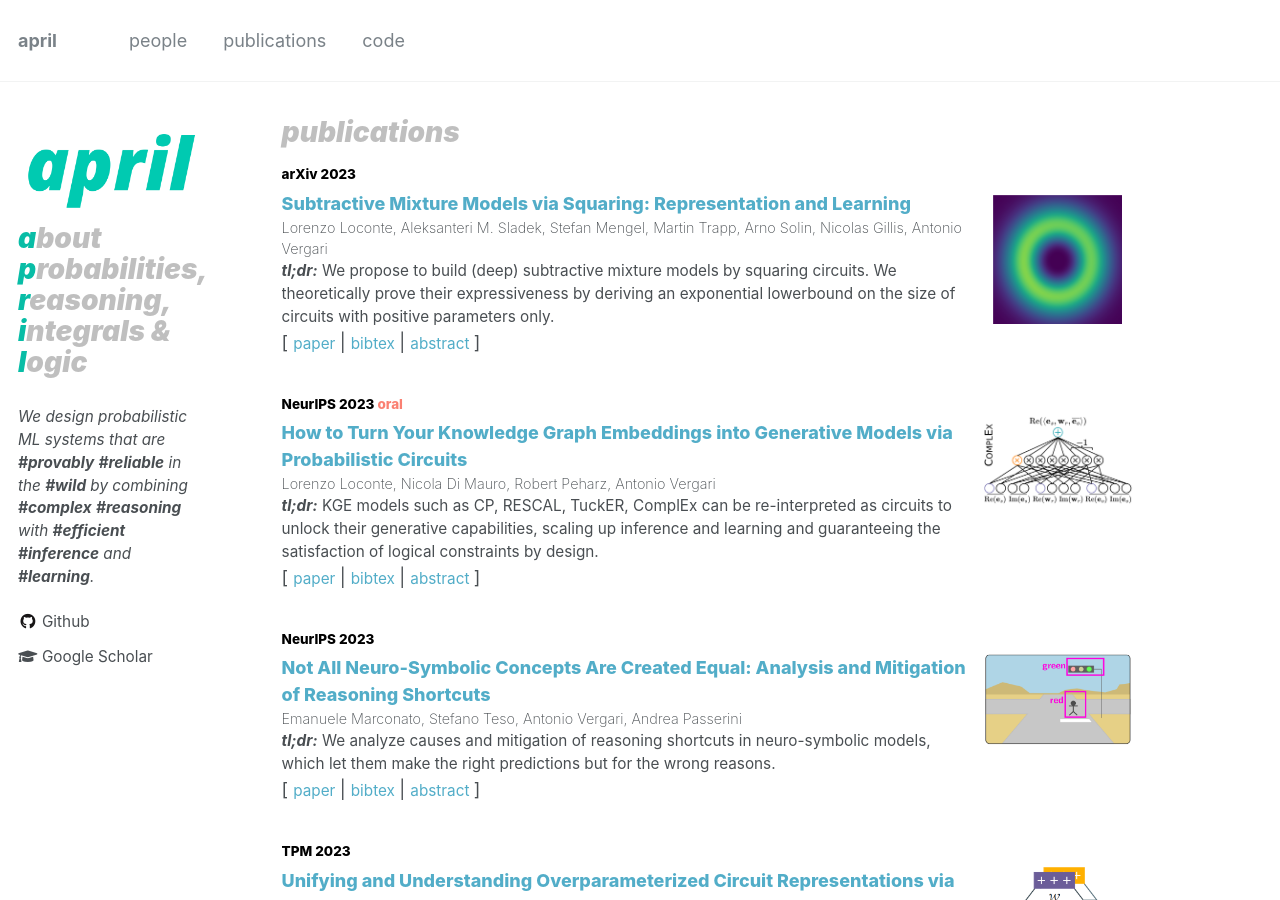
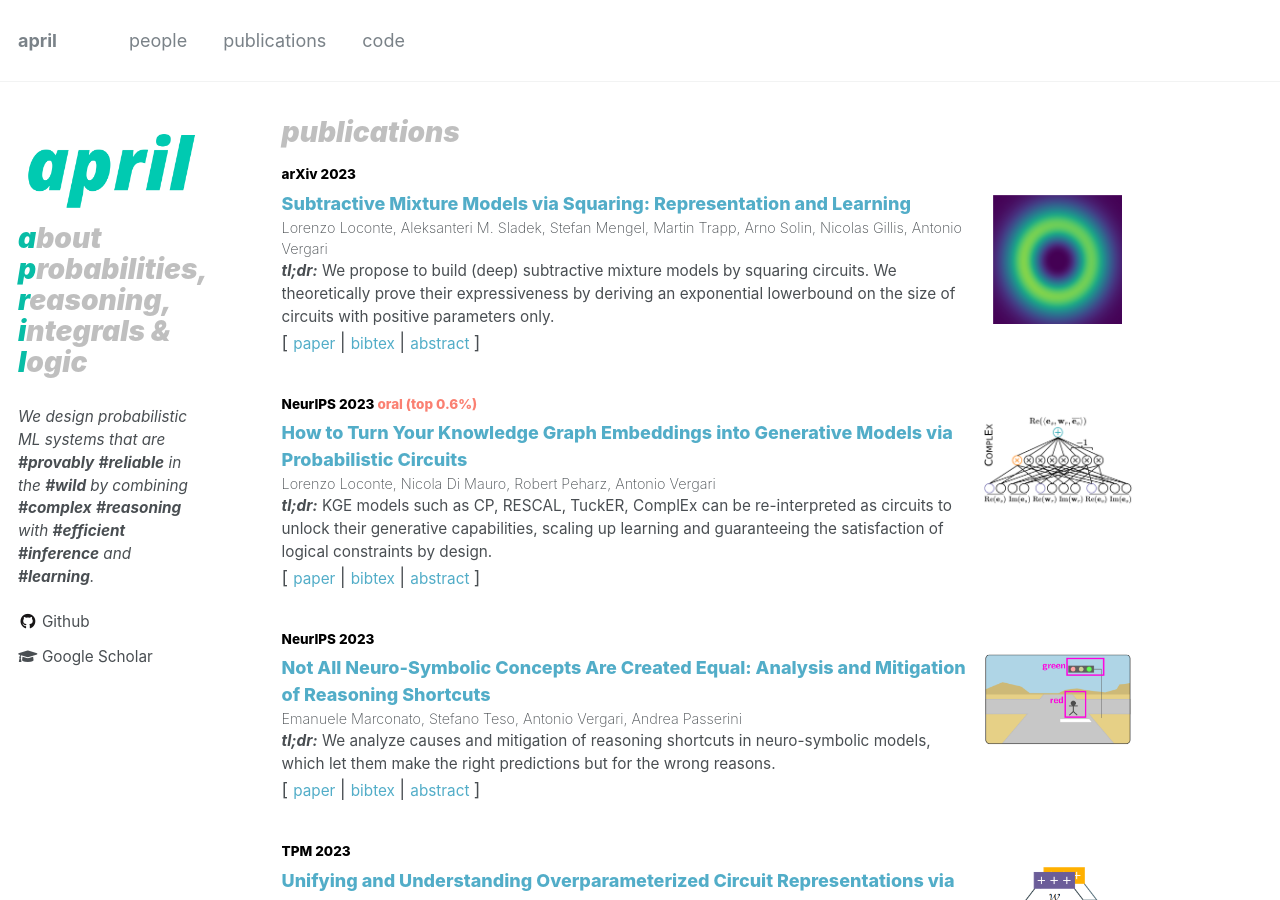
Before and after one commit to april-tools/april-tools.github.io, a Jekyll site: the page built from _pages/publications.md, in a window 1280 px wide and 900 px high. Built offline with Jekyll 4.4.1, drawn with Linux system fonts in a browser that asks for light colours; nearby versions of some CDN libraries.

Commit message:
added top 0.6%

```diff
--- a/_publications/loconte2023gekcs.md
+++ b/_publications/loconte2023gekcs.md
@@ -11,9 +11,9 @@ authors: "Lorenzo Loconte, Nicola Di Mauro, Robert Peharz, Antonio Vergari"
 paperurl: "https://arxiv.org/abs/2305.15944"
 pdf: "https://arxiv.org/pdf/2305.15944.pdf"
 venue: "NeurIPS 2023"
-award: "oral"
+award: "oral (top 0.6%)"
 code:
-excerpt: "KGE models such as CP, RESCAL, TuckER, ComplEx can be re-interpreted as circuits to unlock their generative capabilities, scaling up inference and learning and guaranteeing the satisfaction of logical constraints by design."
+excerpt: "KGE models such as CP, RESCAL, TuckER, ComplEx can be re-interpreted as circuits to unlock their generative capabilities, scaling up learning and guaranteeing the satisfaction of logical constraints by design."
 abstract: "Some of the most successful knowledge graph embedding (KGE) models for link prediction -- CP, RESCAL, TuckER, ComplEx -- can be interpreted as energy-based models. Under this perspective they are not amenable for exact maximum-likelihood estimation (MLE), sampling and struggle to integrate logical constraints. This work re-interprets the score functions of these KGEs as circuits -- constrained computational graphs allowing efficient marginalisation. Then, we design two recipes to obtain efficient generative circuit models by either restricting their activations to be non-negative or squaring their outputs. Our interpretation comes with little or no loss of performance for link prediction, while the circuits framework unlocks exact learning by MLE, efficient sampling of new triples, and guarantee that logical constraints are satisfied by design. Furthermore, our models scale more gracefully than the original KGEs on graphs with millions of entities. "
 supplemental:
 bibtex: "@article{loconte2023gekcs,<br/>
```
